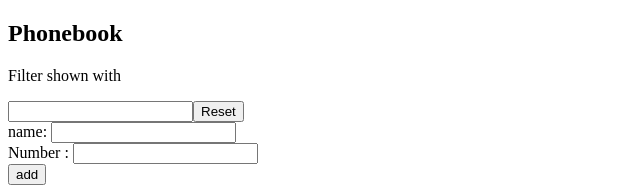
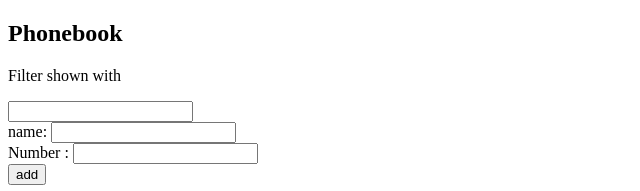
Before and after one commit to GuillemotClement/fullstack_helsinki-2026, a React (Vite) app in the folder part2/phonebook/: page / in a window 1280 px wide. Shown: the top 191 px of the page, without its empty margins (0-640 px from the left). Built offline with nearby package versions, Linux system fonts and the light colour scheme; data requests are answered from the project's data file.

Commit message:
fix: improvement for searchBarre

```diff
--- a/part2/phonebook/src/App.jsx
+++ b/part2/phonebook/src/App.jsx
@@ -24,7 +24,9 @@ const App = () => {
 
 		// some() => retourne True si un élément valide la condition
 		// si le nom saisis est déjà présent dans le tableau, on retourne true
-		const isExist = persons.some((person) => person.name === newName);
+		const isExist = persons.some(
+			(person) => person.name.toLowerCase() === newName.toLowerCase(),
+		);
 
 		// si le nom est présent, on affiche une alerte, on vide les inputs et on stop la fonction
 		if (isExist) {
@@ -68,25 +70,18 @@ const App = () => {
 		setSearchName(event.target.value);
 	};
 
-	const handleResetSearch = () => {
-		setSearchName("");
-		setShowAll(true);
-	};
-
 	const personsToShow = showAll
 		? persons
-		: persons.filter((person) => person.name === searchName);
+		: persons.filter((person) =>
+				person.name.toLowerCase().includes(searchName.toLocaleLowerCase()),
+			);
 
 	return (
 		<div>
 			<h2>Phonebook</h2>
 
 			<div className="">
-				<Filter
-					handleSearchName={handleSearchName}
-					handleResetSearch={handleResetSearch}
-					searchName={searchName}
-				/>
+				<Filter handleSearchName={handleSearchName} searchName={searchName} />
 			</div>
 
 			<PersonForm
--- a/part2/phonebook/src/components/Filter.jsx
+++ b/part2/phonebook/src/components/Filter.jsx
@@ -7,9 +7,6 @@ const Filter = (props) => {
 				value={props.searchName}
 				onChange={props.handleSearchName}
 			/>
-			<button type="button" onClick={props.handleResetSearch}>
-				Reset
-			</button>
 		</>
 	);
 };
```
